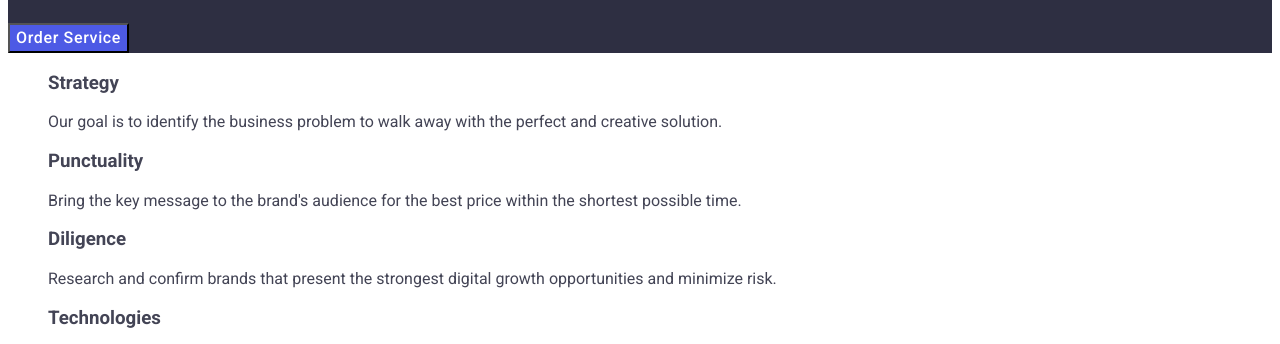
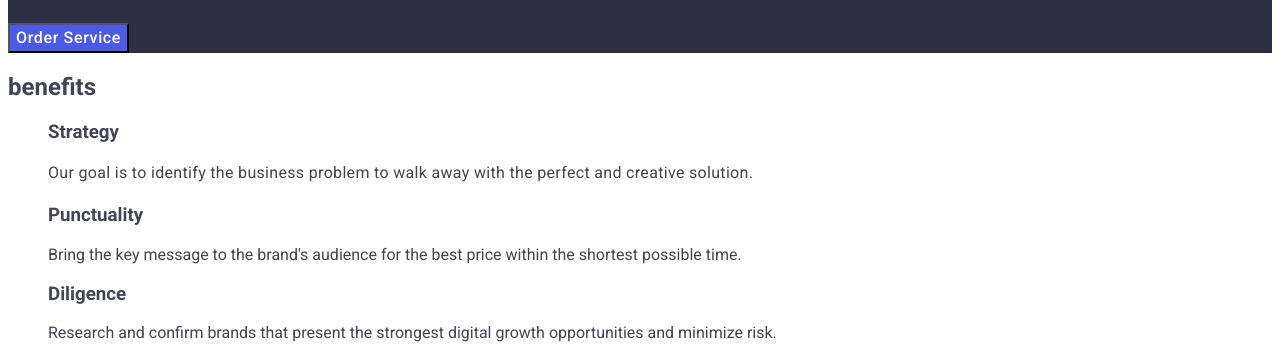
Before and after one commit to Alex05Venger/HW-2, a plain HTML site: page index.html in a window 1280 px wide. Shown: the part 619-963 px from the top of the page. Drawn offline with Linux system fonts and the light colour scheme.

Commit message:
fix prgr

```diff
--- a/css/styles.css
+++ b/css/styles.css
@@ -82,3 +82,15 @@ body{
     hover:#404BBF;
     fouus:#404BBF;
   }
+.ben{
+    font-weight: 500;
+    font-size: 20px;
+    line-height: 1.2;
+    letter-spacing: 0.02em;
+    color: #2e2f42;
+}
+.paragr{
+    line-height: 1.5;
+    letter-spacing: 0.02em;
+    color:#434455;
+}
--- a/index.html
+++ b/index.html
@@ -63,12 +63,12 @@
         <button class="btn"  type="button">Order Service</button>
       </section>
       <!--benefits-->
-      <section class="benefits section">
-        <h2 hidden>benefits</h2>
+      <section class="benefits list">
+        <h2 class="benef">benefits</h2>
         <ul>
           <li>
             <h3>Strategy</h3>
-            <p>
+            <p class="paragr">
               Our goal is to identify the business problem to walk away with the
               perfect and creative solution.
             </p>
```
